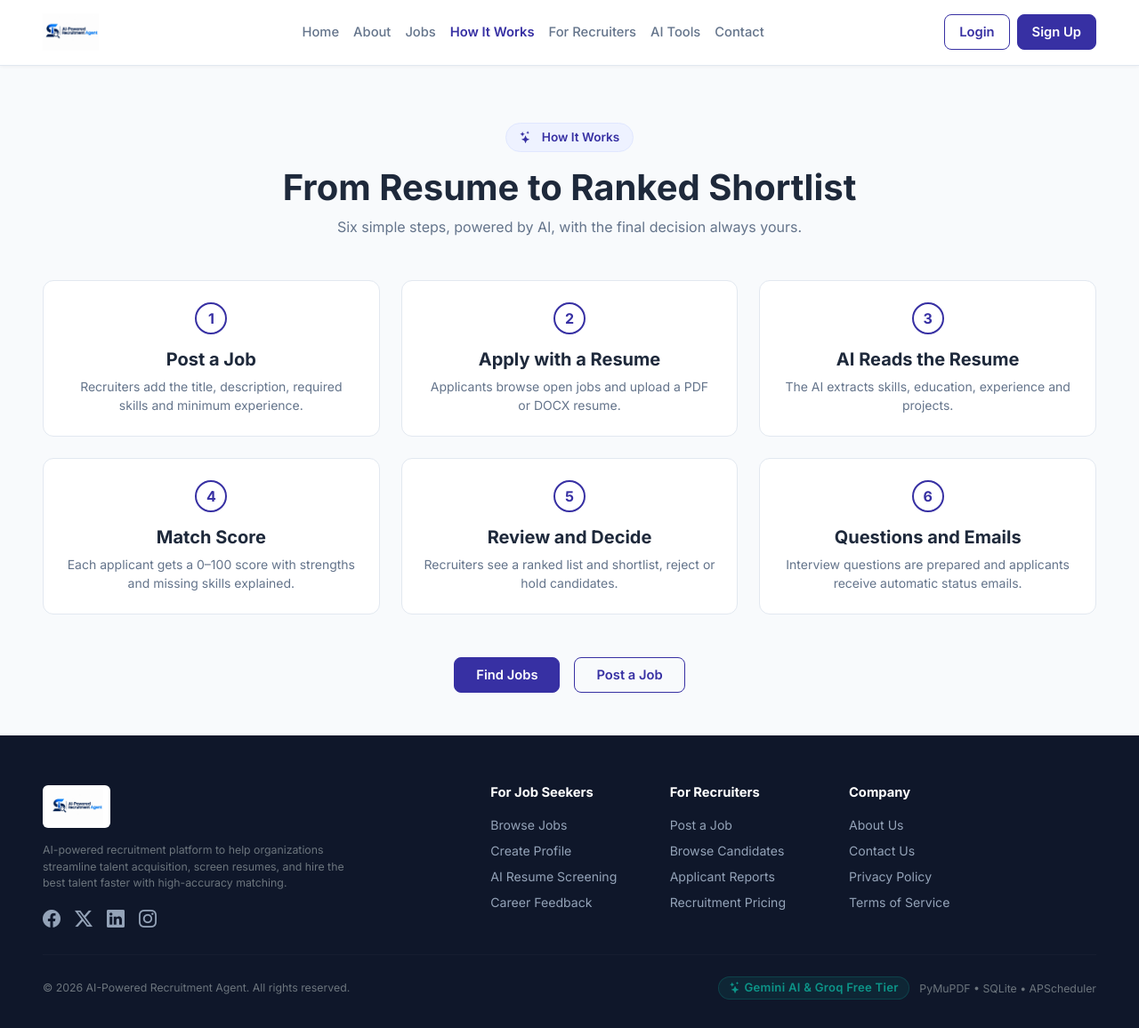
After one commit to HaseebBasit/Ai-powered-recuriment-agent, a Flask app: page /how-it-works in a window 1280 px wide. The commit adds this page. Shown: the whole page at 89% size. Run offline with Flask 3, Linux system fonts and the light colour scheme.

Commit message:
Final hackathon submission: AI Powered Recruitment Agent

```diff
--- /dev/null
+++ b/app/templates/how_it_works.html
@@ -0,0 +1,67 @@
+{% extends "base.html" %}
+
+{% block title %}How It Works — AI Powered Recruitment Agent{% endblock %}
+
+{% block content %}
+<section class="py-5" style="background-color: #F8FAFC;">
+    <div class="container-fluid px-lg-5">
+        <div class="text-center mb-5">
+            <div class="hero-pill d-inline-block mb-3">
+                <i class="bi bi-stars text-primary me-2"></i> How It Works
+            </div>
+            <h1 class="fw-bold mb-2">From Resume to Ranked Shortlist</h1>
+            <p class="text-muted">Six simple steps, powered by AI, with the final decision always yours.</p>
+        </div>
+
+        <div class="row g-4">
+            <div class="col-12 col-md-6 col-lg-4">
+                <div class="step-card h-100">
+                    <div class="step-number">1</div>
+                    <h5 class="fw-bold mb-2">Post a Job</h5>
+                    <p class="text-muted small mb-0">Recruiters add the title, description, required skills and minimum experience.</p>
+                </div>
+            </div>
+            <div class="col-12 col-md-6 col-lg-4">
+                <div class="step-card h-100">
+                    <div class="step-number">2</div>
+                    <h5 class="fw-bold mb-2">Apply with a Resume</h5>
+                    <p class="text-muted small mb-0">Applicants browse open jobs and upload a PDF or DOCX resume.</p>
+                </div>
+            </div>
+            <div class="col-12 col-md-6 col-lg-4">
+                <div class="step-card h-100">
+                    <div class="step-number">3</div>
+                    <h5 class="fw-bold mb-2">AI Reads the Resume</h5>
+                    <p class="text-muted small mb-0">The AI extracts skills, education, experience and projects.</p>
+                </div>
+            </div>
+            <div class="col-12 col-md-6 col-lg-4">
+                <div class="step-card h-100">
+                    <div class="step-number">4</div>
+                    <h5 class="fw-bold mb-2">Match Score</h5>
+                    <p class="text-muted small mb-0">Each applicant gets a 0–100 score with strengths and missing skills explained.</p>
+                </div>
+            </div>
+            <div class="col-12 col-md-6 col-lg-4">
+                <div class="step-card h-100">
+                    <div class="step-number">5</div>
+                    <h5 class="fw-bold mb-2">Review and Decide</h5>
+                    <p class="text-muted small mb-0">Recruiters see a ranked list and shortlist, reject or hold candidates.</p>
+                </div>
+            </div>
+            <div class="col-12 col-md-6 col-lg-4">
+                <div class="step-card h-100">
+                    <div class="step-number">6</div>
+                    <h5 class="fw-bold mb-2">Questions and Emails</h5>
+                    <p class="text-muted small mb-0">Interview questions are prepared and applicants receive automatic status emails.</p>
+                </div>
+            </div>
+        </div>
+
+        <div class="text-center mt-5 d-flex flex-wrap justify-content-center gap-3">
+            <a href="{{ url_for('applicant.jobs_list') }}" class="btn btn-primary px-4 py-2">Find Jobs</a>
+            <a href="{{ url_for('recruiter.job_create') }}" class="btn btn-outline-primary px-4 py-2">Post a Job</a>
+        </div>
+    </div>
+</section>
+{% endblock %}
```
Also changed, not shown: app/templates/ai_tools.html (+42 -19 lines), app/templates/contact.html (added, +35 -0 lines), app/templates/for_recruiters.html (added, +65 -0 lines), 2 other files.
